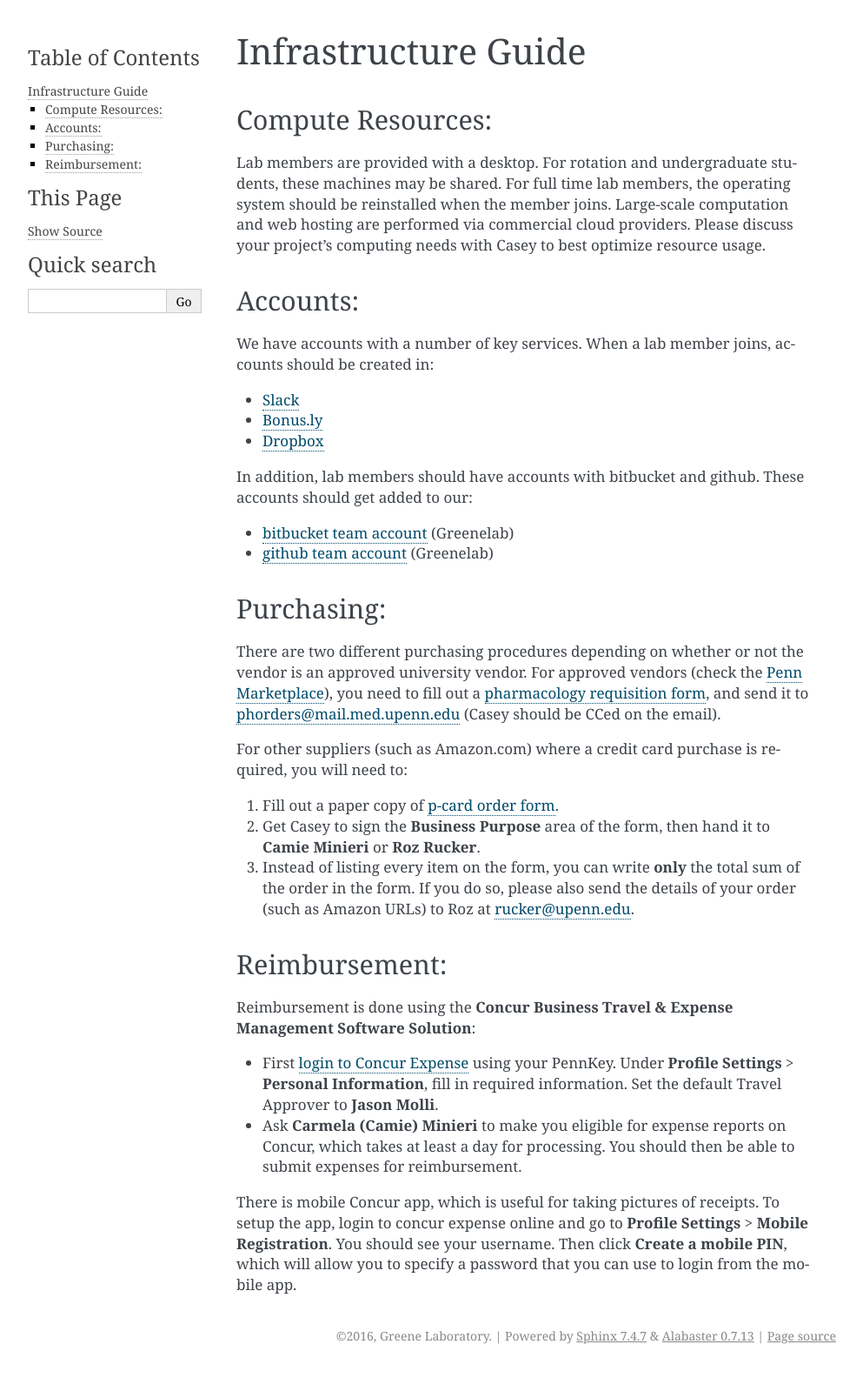
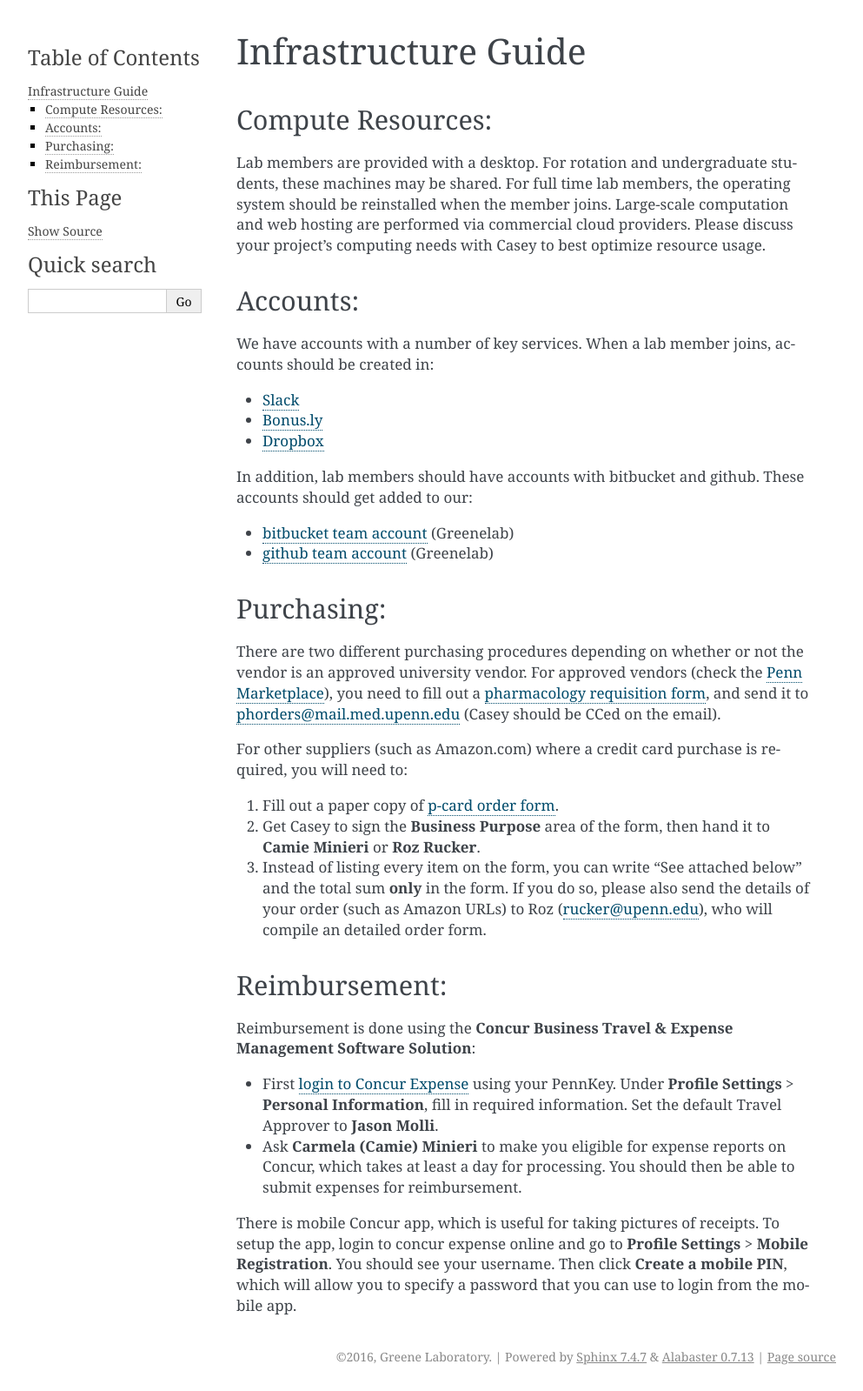
Before and after one commit to greenelab/onboarding, a Sphinx documentation site: the page built from source/infrastructure.rst, in a window 1280 px wide. Shown: the whole page at 87% size, without its empty margins (148-1141 px from the left). Built offline with Sphinx 7.4.7, drawn with Linux system fonts in a browser that asks for light colours; before the commit the page ends 1575 px from its top, so only the background shows below that.

Commit message:
Update amazon order procedure

```diff
--- a/source/infrastructure.rst
+++ b/source/infrastructure.rst
@@ -41,9 +41,10 @@
    <https://bitbucket.org/greenelab/onboarding/raw/tip/forms-and-docs/p-card-order-form.pdf>`_.
 2. Get Casey to sign the **Business Purpose** area of the form, then hand it to
    **Camie Minieri** or **Roz Rucker**.
-3. Instead of listing every item on the form, you can write **only** the total
-   sum of the order in the form. If you do so, please also send the details of
-   your order (such as Amazon URLs) to Roz at rucker@upenn.edu.
+3. Instead of listing every item on the form, you can write "See attached below"
+   and the total sum **only** in the form. If you do so, please also send the
+   details of your order (such as Amazon URLs) to Roz (rucker@upenn.edu), who
+   will compile an detailed order form.
 
 Reimbursement:
 --------------
```
